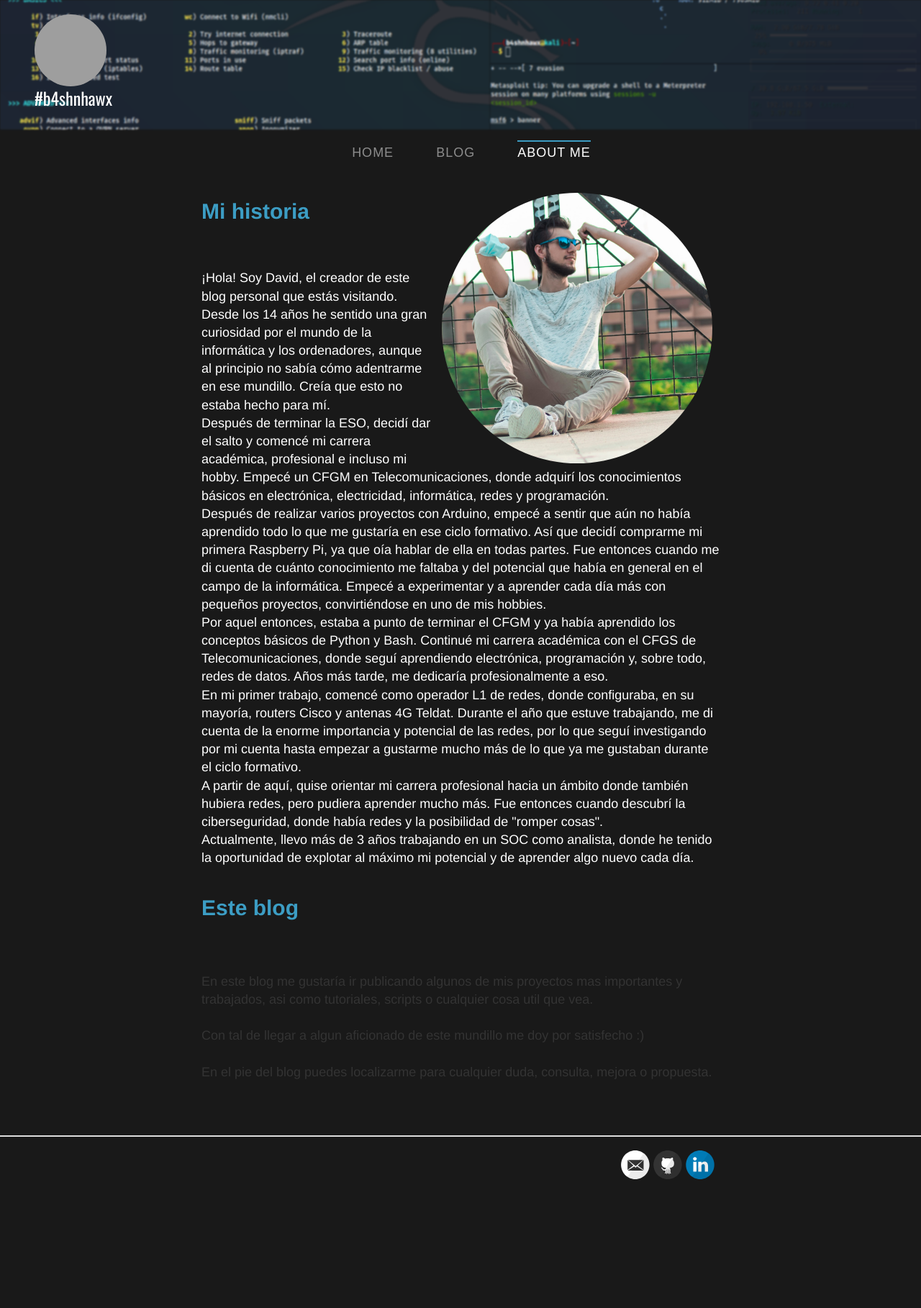
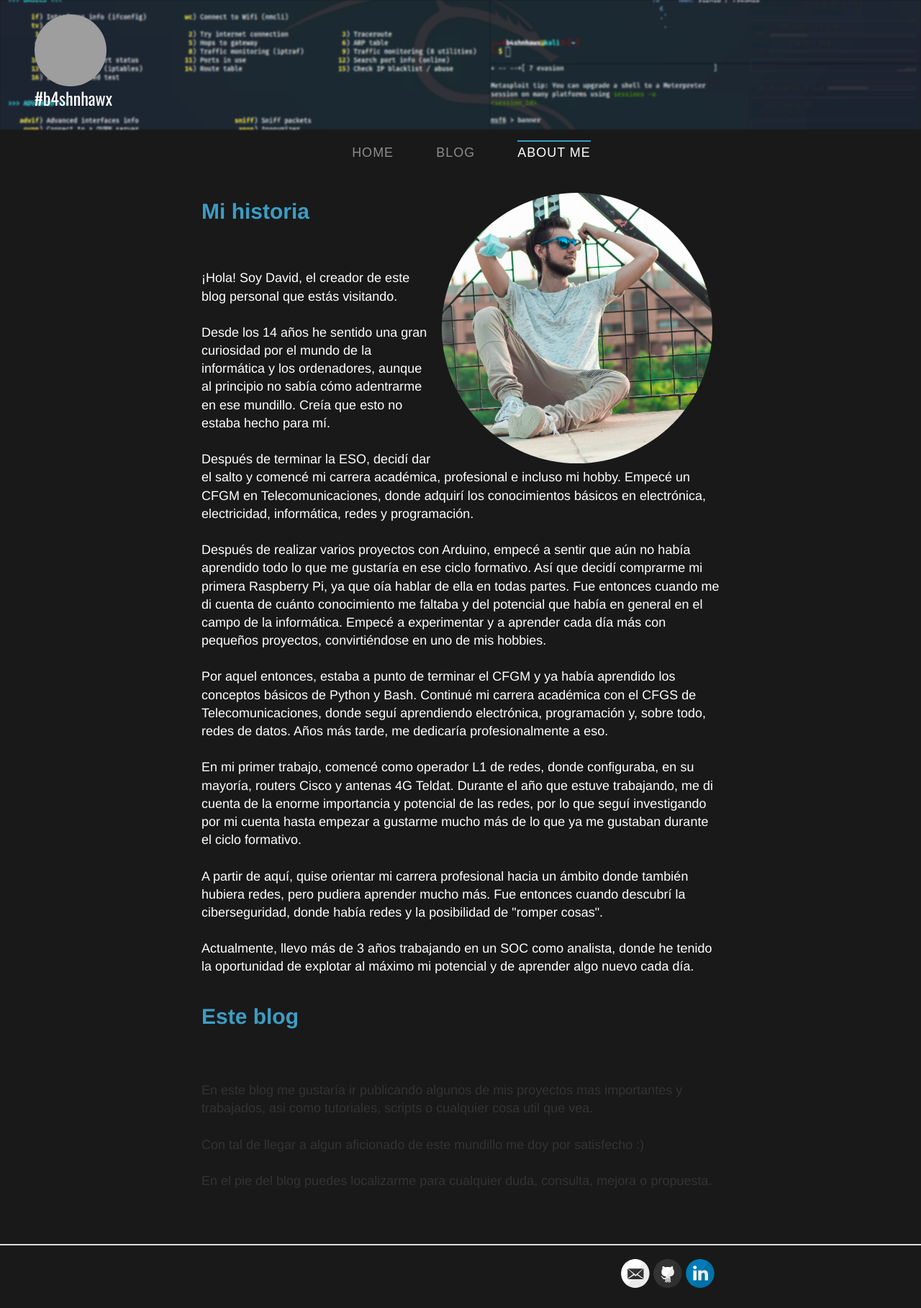
Before and after one commit to b4shnhawx/b4shnhawx.github.io, a Jekyll site: the page built from about/index.html, in a window 1280 px wide. Shown: the whole page at 72% size. Built offline with Jekyll 4.4.1, drawn with Linux system fonts in a browser that asks for light colours; nearby versions of some CDN libraries; before the commit the page ends 1666 px from its top, so only the background shows below that; grey boxes are pictures that could not be loaded.

```diff
--- a/about/index.html
+++ b/about/index.html
@@ -76,19 +76,19 @@ layout: about me
 
 <h1>Mi historia</h1><br>
 
-<p>¡Hola! Soy David, el creador de este blog personal que estás visitando. <br>
+<p>¡Hola! Soy David, el creador de este blog personal que estás visitando. <br><br>
 
-Desde los 14 años he sentido una gran curiosidad por el mundo de la informática y los ordenadores, aunque al principio no sabía cómo adentrarme en ese mundillo. Creía que esto no estaba hecho para mí. <br>
+Desde los 14 años he sentido una gran curiosidad por el mundo de la informática y los ordenadores, aunque al principio no sabía cómo adentrarme en ese mundillo. Creía que esto no estaba hecho para mí. <br><br>
 
-Después de terminar la ESO, decidí dar el salto y comencé mi carrera académica, profesional e incluso mi hobby. Empecé un CFGM en Telecomunicaciones, donde adquirí los conocimientos básicos en electrónica, electricidad, informática, redes y programación. <br>
+Después de terminar la ESO, decidí dar el salto y comencé mi carrera académica, profesional e incluso mi hobby. Empecé un CFGM en Telecomunicaciones, donde adquirí los conocimientos básicos en electrónica, electricidad, informática, redes y programación. <br><br>
 
-Después de realizar varios proyectos con Arduino, empecé a sentir que aún no había aprendido todo lo que me gustaría en ese ciclo formativo. Así que decidí comprarme mi primera Raspberry Pi, ya que oía hablar de ella en todas partes. Fue entonces cuando me di cuenta de cuánto conocimiento me faltaba y del potencial que había en general en el campo de la informática. Empecé a experimentar y a aprender cada día más con pequeños proyectos, convirtiéndose en uno de mis hobbies. <br>
+Después de realizar varios proyectos con Arduino, empecé a sentir que aún no había aprendido todo lo que me gustaría en ese ciclo formativo. Así que decidí comprarme mi primera Raspberry Pi, ya que oía hablar de ella en todas partes. Fue entonces cuando me di cuenta de cuánto conocimiento me faltaba y del potencial que había en general en el campo de la informática. Empecé a experimentar y a aprender cada día más con pequeños proyectos, convirtiéndose en uno de mis hobbies. <br><br>
 
-Por aquel entonces, estaba a punto de terminar el CFGM y ya había aprendido los conceptos básicos de Python y Bash. Continué mi carrera académica con el CFGS de Telecomunicaciones, donde seguí aprendiendo electrónica, programación y, sobre todo, redes de datos. Años más tarde, me dedicaría profesionalmente a eso. <br>
+Por aquel entonces, estaba a punto de terminar el CFGM y ya había aprendido los conceptos básicos de Python y Bash. Continué mi carrera académica con el CFGS de Telecomunicaciones, donde seguí aprendiendo electrónica, programación y, sobre todo, redes de datos. Años más tarde, me dedicaría profesionalmente a eso. <br><br>
 
-En mi primer trabajo, comencé como operador L1 de redes, donde configuraba, en su mayoría, routers Cisco y antenas 4G Teldat. Durante el año que estuve trabajando, me di cuenta de la enorme importancia y potencial de las redes, por lo que seguí investigando por mi cuenta hasta empezar a gustarme mucho más de lo que ya me gustaban durante el ciclo formativo. <br>
+En mi primer trabajo, comencé como operador L1 de redes, donde configuraba, en su mayoría, routers Cisco y antenas 4G Teldat. Durante el año que estuve trabajando, me di cuenta de la enorme importancia y potencial de las redes, por lo que seguí investigando por mi cuenta hasta empezar a gustarme mucho más de lo que ya me gustaban durante el ciclo formativo. <br><br>
 
-A partir de aquí, quise orientar mi carrera profesional hacia un ámbito donde también hubiera redes, pero pudiera aprender mucho más. Fue entonces cuando descubrí la ciberseguridad, donde había redes y la posibilidad de "romper cosas". <br>
+A partir de aquí, quise orientar mi carrera profesional hacia un ámbito donde también hubiera redes, pero pudiera aprender mucho más. Fue entonces cuando descubrí la ciberseguridad, donde había redes y la posibilidad de "romper cosas". <br><br>
 
 Actualmente, llevo más de 3 años trabajando en un SOC como analista, donde he tenido la oportunidad de explotar al máximo mi potencial y de aprender algo nuevo cada día. <br></p>
 
```
